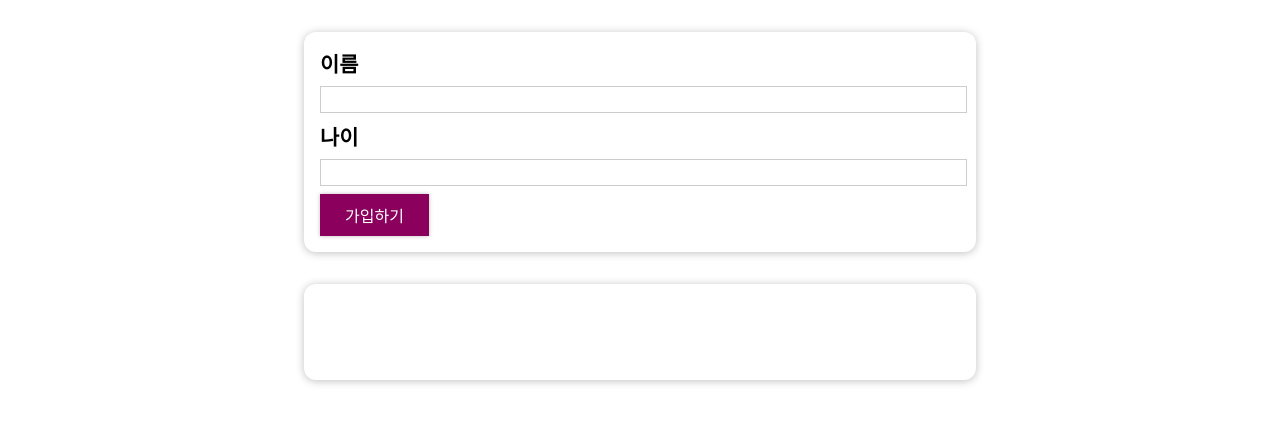
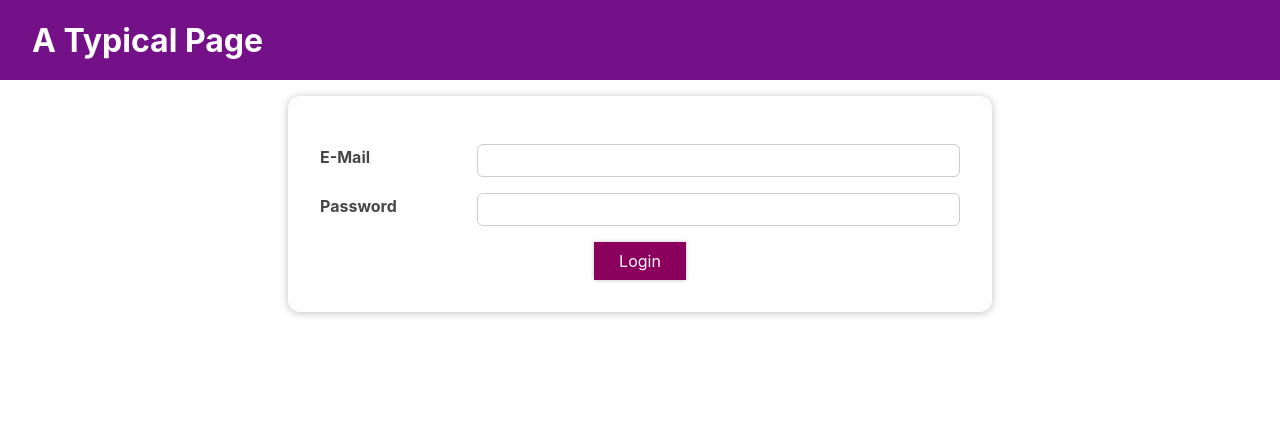
Before and after one commit to wonsrc/react-study, a React (Create React App) app in the folder react-study202409/react-study/: page / in a window 1280 px wide. Shown: the top 424 px of the page. Built offline with nearby package versions, Linux system fonts and the light colour scheme.

Commit message:
side effect 템플릿

```diff
--- a/react-study202409/react-study/src/App.js
+++ b/react-study202409/react-study/src/App.js
@@ -1,21 +1,17 @@
 import React, { useState } from 'react';
 import AddUsers from './components/Users/AddUsers';
 import UserList from './components/Users/UserList';
-
-const USER_LIST = [];
+import MainHeader from './components/SideEffect/MainHeader/MainHeader';
+import Login from './components/SideEffect/Login/Login';
 
 const App = () => {
-  const [userList, setUserList] = useState(USER_LIST);
-
-  const addUserHandler = (newUser) => {
-    setUserList((prev) => [...prev, newUser]);
-  };
-
   return (
-    <div>
-      <AddUsers onAdd={addUserHandler} />
-      <UserList list={userList} />
-    </div>
+    <>
+      <MainHeader />
+      <main>
+        <Login />
+      </main>
+    </>
   );
 };
 
--- /dev/null
+++ b/react-study202409/react-study/src/components/SideEffect/Login/Login.js
@@ -0,0 +1,28 @@
+import React from 'react';
+import Card from '../../UI/Card';
+import styles from './Login.module.css';
+import ButtonComponent from '../../UI/Button';
+
+const Login = () => {
+  return (
+    <Card className={styles.login}>
+      <form>
+        <div className={`${styles.control} `}>
+          <label htmlFor='email'>E-Mail</label>
+          <input type='email' id='email' />
+        </div>
+        <div className={`${styles.control} `}>
+          <label htmlFor='password'>Password</label>
+          <input type='password' id='password' />
+        </div>
+        <div className={styles.actions}>
+          <ButtonComponent type='submit' className={styles.btn}>
+            Login
+          </ButtonComponent>
+        </div>
+      </form>
+    </Card>
+  );
+};
+
+export default Login;
--- /dev/null
+++ b/react-study202409/react-study/src/components/SideEffect/Login/Login.module.css
@@ -0,0 +1,55 @@
+.login {
+  width: 90%;
+  max-width: 40rem;
+  margin: 2rem auto;
+  padding: 2rem;
+}
+
+.control {
+  margin: 1rem 0;
+  display: flex;
+  align-items: stretch;
+  flex-direction: column;
+}
+
+.control label,
+.control input {
+  display: block;
+}
+
+.control label {
+  font-weight: bold;
+  flex: 1;
+  color: #464646;
+  margin-bottom: 0.5rem;
+}
+
+.control input {
+  flex: 3;
+  font: inherit;
+  padding: 0.35rem 0.35rem;
+  border-radius: 6px;
+  border: 1px solid #ccc;
+}
+
+.control input:focus {
+  outline: none;
+  border-color: #4f005f;
+  background: #f6dbfc;
+}
+
+.control.invalid input {
+  border-color: red;
+  background: #fbdada;
+}
+
+.actions {
+  text-align: center;
+}
+
+@media (min-width: 768px) {
+  .control {
+    align-items: center;
+    flex-direction: row;
+  }
+}
--- /dev/null
+++ b/react-study202409/react-study/src/components/SideEffect/MainHeader/MainHeader.js
@@ -0,0 +1,14 @@
+import React from 'react';
+import Navigation from '../Navigation/Navigation';
+import classes from './MainHeader.module.css';
+
+const MainHeader = (props) => {
+  return (
+    <header className={classes['main-header']}>
+      <h1>A Typical Page</h1>
+      <Navigation />
+    </header>
+  );
+};
+
+export default MainHeader;
--- /dev/null
+++ b/react-study202409/react-study/src/components/SideEffect/MainHeader/MainHeader.module.css
@@ -0,0 +1,16 @@
+.main-header {
+  position: fixed;
+  top: 0;
+  left: 0;
+  width: 100%;
+  height: 5rem;
+  display: flex;
+  justify-content: space-between;
+  align-items: center;
+  background: #741188;
+  padding: 0 2rem;
+}
+
+.main-header h1 {
+  color: white;
+}
--- /dev/null
+++ b/react-study202409/react-study/src/components/SideEffect/Navigation/Navigation.js
@@ -0,0 +1,12 @@
+import React from 'react';
+import classes from './Navigation.module.css';
+
+const Navigation = () => {
+  return (
+    <nav className={classes.nav}>
+      <ul></ul>
+    </nav>
+  );
+};
+
+export default Navigation;
--- /dev/null
+++ b/react-study202409/react-study/src/components/SideEffect/Navigation/Navigation.module.css
@@ -0,0 +1,43 @@
+.nav ul {
+  list-style: none;
+  margin: 0;
+  padding: 0;
+  display: flex;
+  align-items: center;
+}
+
+.nav li {
+  margin: 0;
+  margin-left: 2rem;
+}
+
+.nav a {
+  text-decoration: none;
+  color: white;
+}
+
+.nav a:hover,
+.nav a:active {
+  color: #f3cafb;
+}
+
+.nav button {
+  font: inherit;
+  background: #dd0db0;
+  border: 1px solid #dd0db0;
+  padding: 0.5rem 1.5rem;
+  color: white;
+  cursor: pointer;
+  box-shadow: 0 2px 4px rgba(0, 0, 0, 0.26);
+  border-radius: 20px;
+}
+
+.nav button:focus {
+  outline: none;
+}
+
+.nav button:hover,
+.nav button:active {
+  color: #f3cafb;
+  box-shadow: 0 2px 10px rgba(0, 0, 0, 0.26);
+}
--- a/react-study202409/react-study/src/index.css
+++ b/react-study202409/react-study/src/index.css
@@ -11,3 +11,7 @@
   font-family: source-code-pro, Menlo, Monaco, Consolas, 'Courier New',
     monospace;
 }
+
+main {
+  margin-top: 6rem;
+}
```
Also changed, not shown: react-study202409/react-study/src/components/SideEffect/Home/Home.js (added, +13 -0 lines), react-study202409/react-study/src/components/SideEffect/Home/Home.module.css (added, +7 -0 lines).
